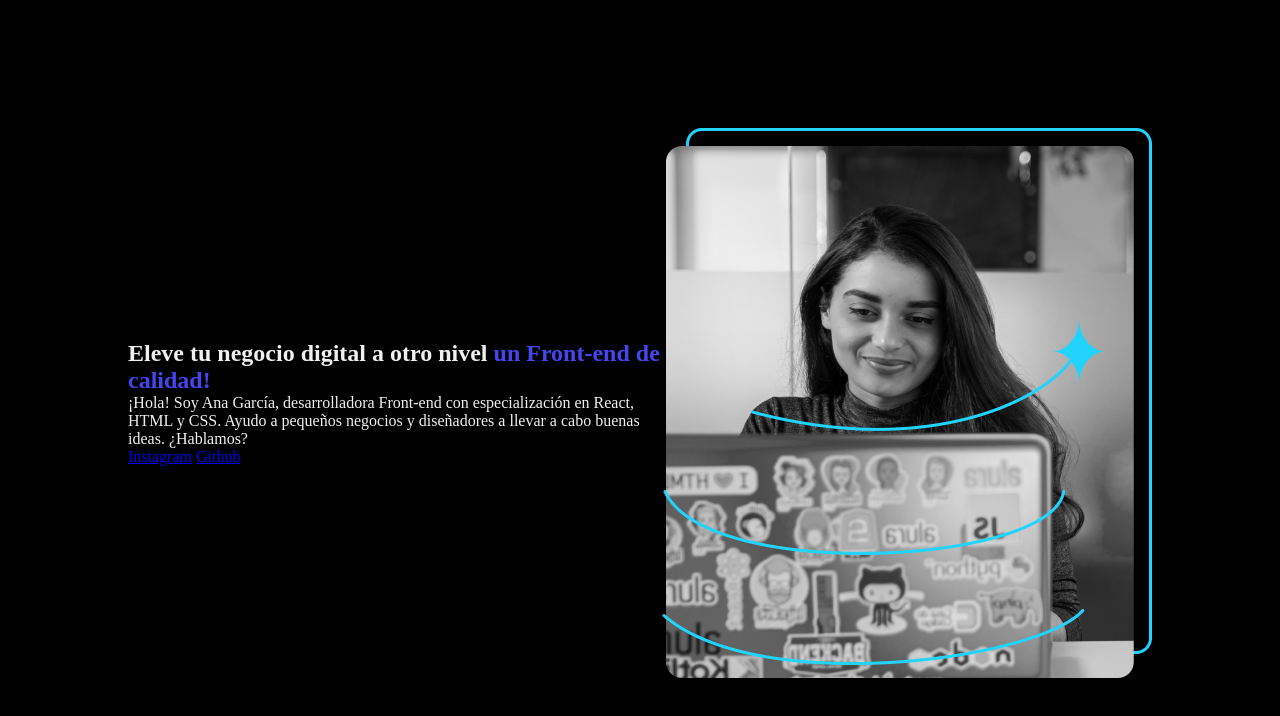
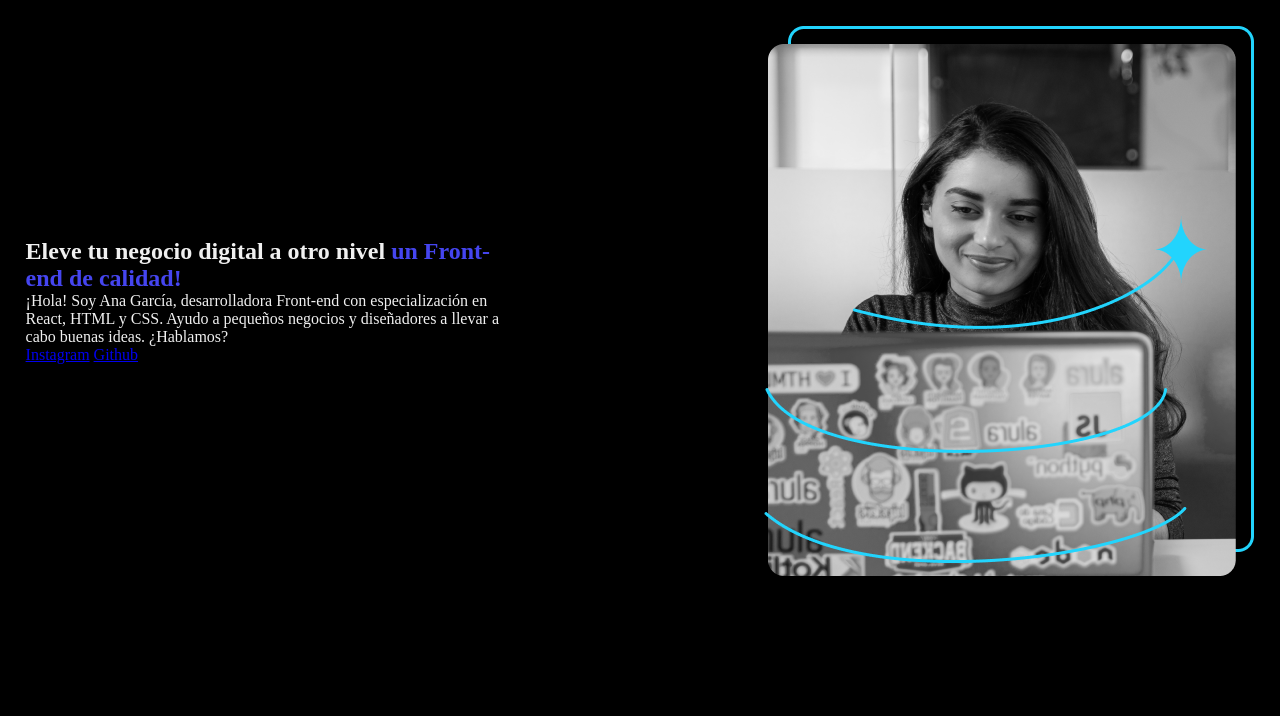
Before and after one commit to Luis-Algenis/Curso-Alura-Latam, a plain HTML site: page HTML Y CCS/portafolio/index.html in a window 1280 px wide. Drawn offline with Linux system fonts and the light colour scheme.

Commit message:
seguimos

```diff
--- a/HTML Y CCS/portafolio/index.html
+++ b/HTML Y CCS/portafolio/index.html
@@ -9,7 +9,7 @@
     <body>
         <header></header>
         <main class="presentacion">
-            <section>
+            <section class="elevacion__contenido">
             <h1>
                 Eleve tu negocio digital a otro nivel <strong> un Front-end de calidad!</strong>
             </h1>
--- a/HTML Y CCS/portafolio/style.css
+++ b/HTML Y CCS/portafolio/style.css
@@ -17,5 +17,9 @@ strong {
 .presentacion {
     display: flex;
     align-items: center;
-    margin:10%;
+    margin:2%;
+    justify-content: space-between;
 }
+.elevacion__contenido {
+    width: 500px;
+}
```
